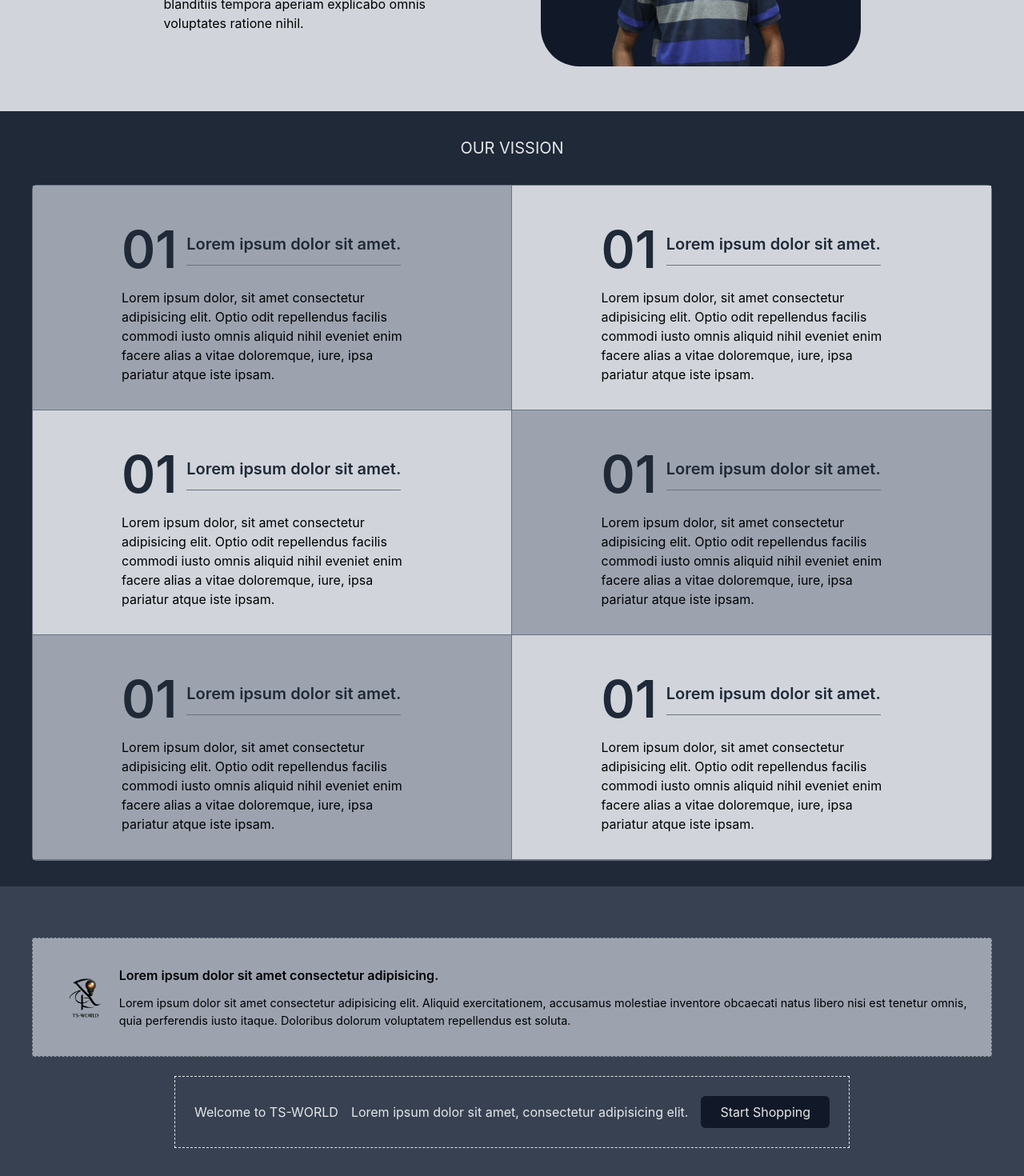
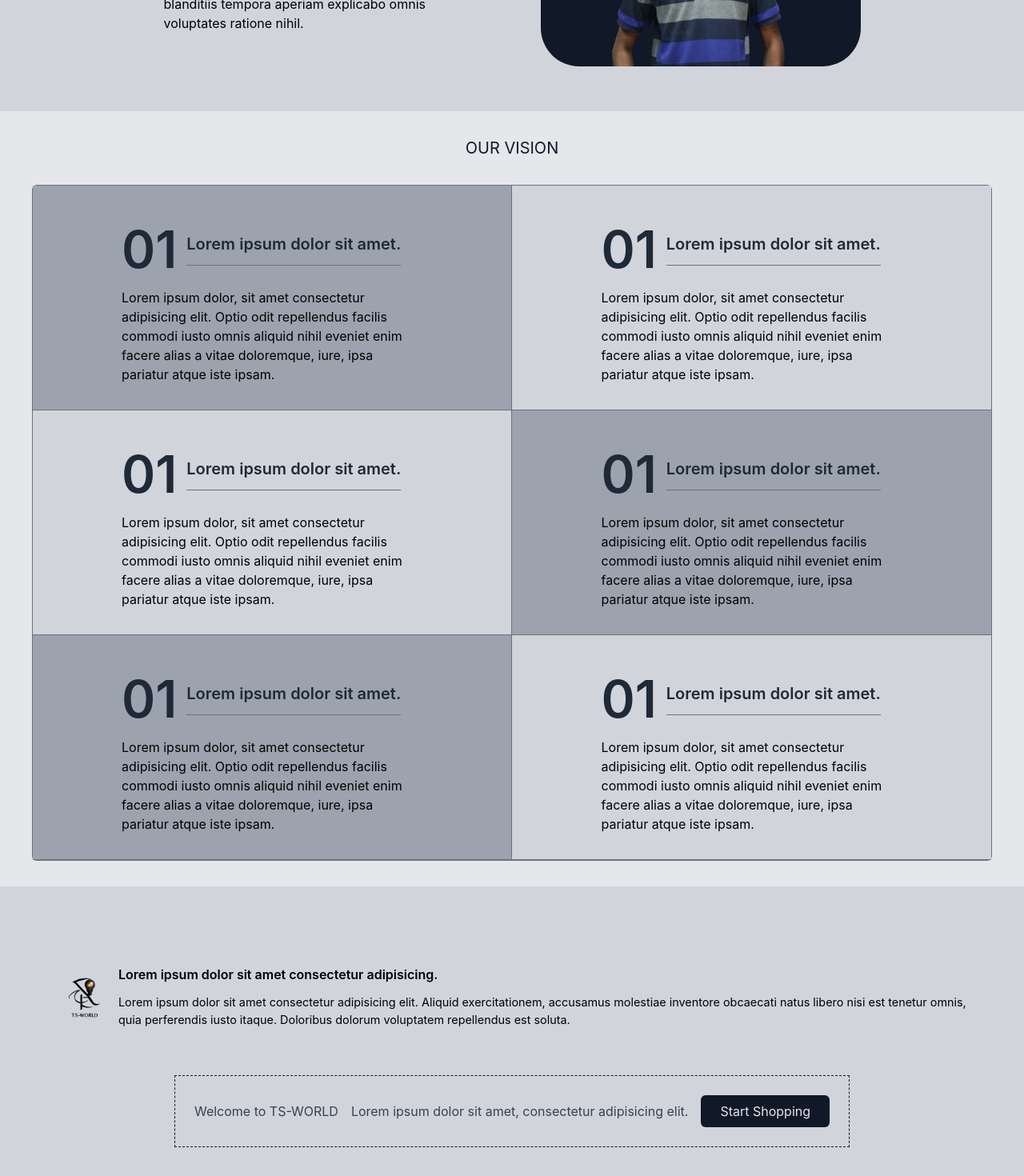
Before and after one commit to teslimdev/tsworld, a React (Create React App) app: page /About in a window 1280 px wide. Shown: the part 520-1990 px from the top of the page at 80% size. Built offline with nearby package versions, Linux system fonts and the light colour scheme; the HTML template or start-up script is replaced by a standard one.

Commit message:
overall update

```diff
--- a/public/output.css
+++ b/public/output.css
@@ -710,6 +710,11 @@ video {
   margin: auto;
 }
 
+.mx-3 {
+  margin-left: 0.75rem;
+  margin-right: 0.75rem;
+}
+
 .mb-2 {
   margin-bottom: 0.5rem;
 }
@@ -1187,6 +1192,11 @@ video {
 .border-white {
   --tw-border-opacity: 1;
   border-color: rgb(255 255 255 / var(--tw-border-opacity));
+}
+
+.border-gray-900 {
+  --tw-border-opacity: 1;
+  border-color: rgb(17 24 39 / var(--tw-border-opacity));
 }
 
 .bg-black {
--- a/src/Container/About/About.jsx
+++ b/src/Container/About/About.jsx
@@ -78,10 +78,10 @@ const About = () => {
         </div>
       </div>
 
-      <div className="bg-gray-800  px-6 " >
-        <h2 className=" text-gray-200 text-xl uppercase text-center pt-8">our vission</h2>
+      <div className="bg-gray-200  px-6 " >
+        <h2 className=" text-gray-900 text-xl uppercase text-center pt-8">our vision</h2>
         <div className=" py-8 ">
-          <div className=" grid md:grid-cols-2 max-w-[1200px] m-auto md:bg-gray-300   md:gap-0  place-items-center   rounded-md border-gray-500  md:border">
+          <div className=" grid md:grid-cols-2 max-w-[1200px] m-auto md:bg-gray-300  gap-3  md:gap-0  place-items-center   rounded-md border-gray-500  md:border">
            <div className=" md:border-r h-full w-full border-b py-8  bg-gray-400  border-gray-500  ">
              <div className="  max-w-[400px] m-auto  px-3">
               <p className=" text-[4rem] flex items-center gap-3  text-gray-800 font-semibold">
@@ -191,8 +191,8 @@ const About = () => {
       </div>
 
       <div>
-        <div className=" bg-gray-700 py-8 lg:py-16 ">
-            <div className=" flex items-center flex-col md:flex-row max-w-[1200px] m-auto px-6    border border-dashed bg-gray-400 border-gray-600 py-8 ">
+        <div className=" bg-gray-300 py-8 lg:py-16 ">
+            <div className=" flex items-center flex-col md:flex-row max-w-[1200px] m-auto px-6     bg-gray-40  py-8 ">
                 <div className=" l">
                     <img src={logo} alt=""  className=" w-32"/>
                 </div>
@@ -201,13 +201,15 @@ const About = () => {
                     <p className=" text-[.9rem]">Lorem ipsum dolor sit amet consectetur adipisicing elit. Aliquid exercitationem, accusamus molestiae inventore obcaecati natus libero nisi est tenetur omnis, quia perferendis iusto itaque. Doloribus dolorum voluptatem repellendus est soluta.</p>
                 </div>
             </div>
-            <div className=" flex flex-col lg:flex-row text-center lg:text-start gap-2 md:gap-4 bg-gray-40  items-center text-gray-200 mt-6  border-gray-200 w-fit border border-dashed py-6  md:px-24 justify-center m-auto px-6 lg:px-6">
+           <div className=" px-3">
+             <div className=" flex flex-col lg:flex-row text-center lg:text-start gap-3 md:gap-4 bg-gray-40  items-center text-gray-700 mt-6  border-gray-900 w-fit border border-dashed py-6  md:px-24 justify-center m-auto px-6 lg:px-6">
                 <p>Welcome to TS-WORLD</p>
                 <p>Lorem ipsum dolor sit amet, consectetur adipisicing elit.</p>
                 <a href="/">
                     <button className=" bg-gray-900 text-gray-200 py-2 px-6 rounded-md w-fit m-auto hover:bg-gray-50 hover:text-gray-900 lg:m-0">Start Shopping</button>
                 </a>
             </div>
+           </div>
         </div>
       </div>
       <Footer/>
```
